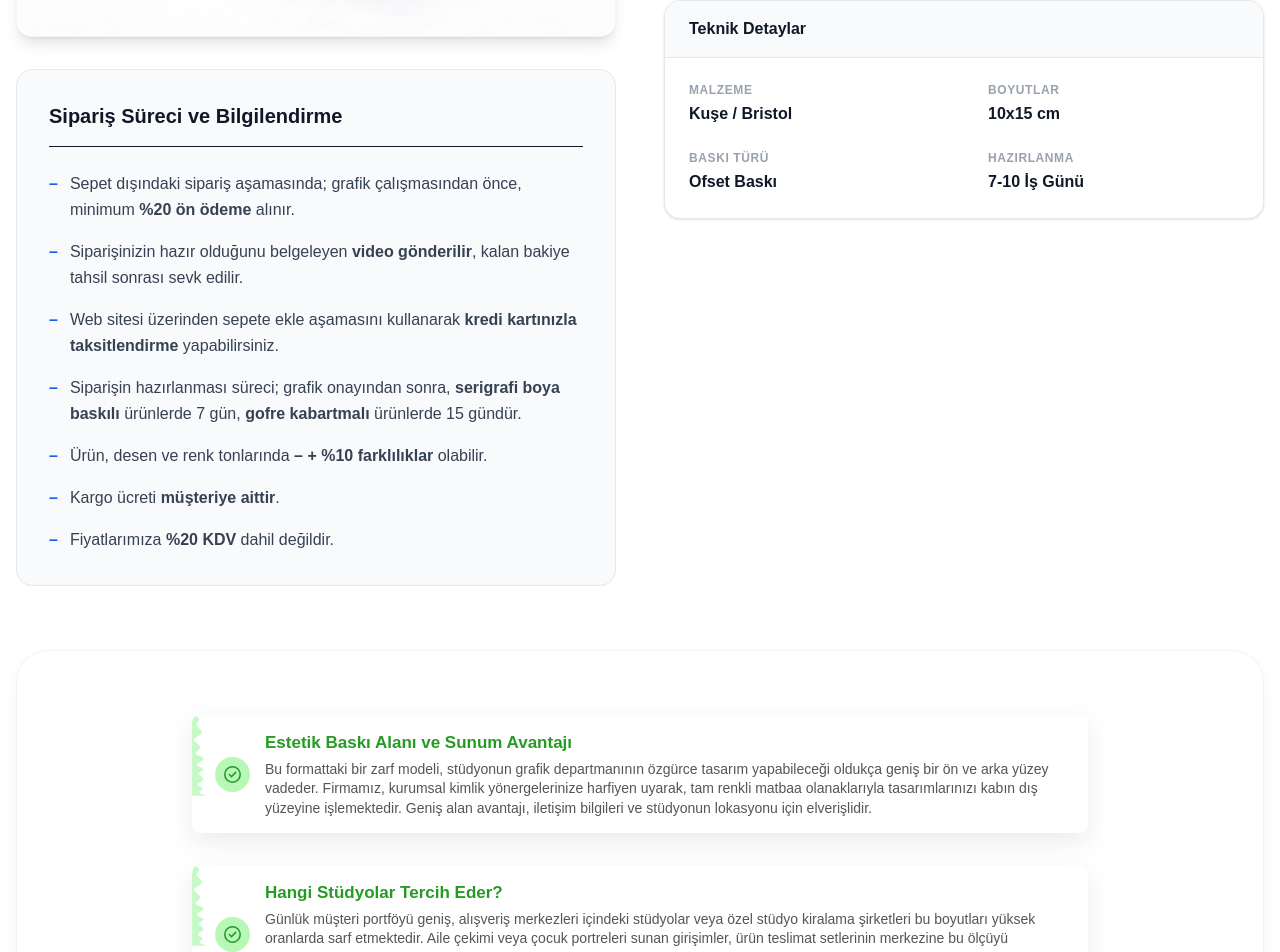
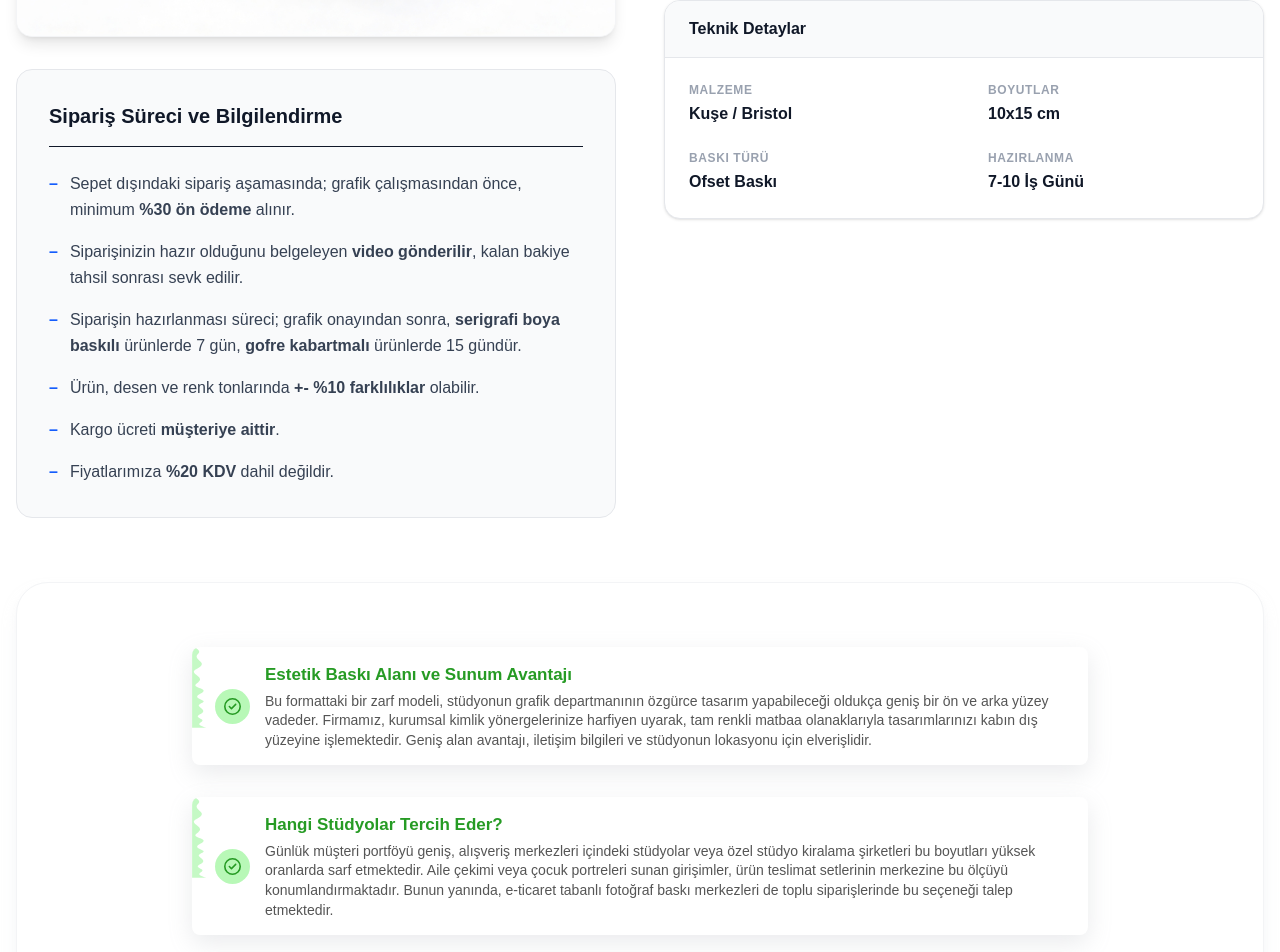
Before and after one commit to MaKiNiST19/vesikalikkabi, a Next.js app: page /urunler/10x15-fotograf-kabi in a window 1280 px wide. Shown: the part 812-1764 px from the top of the page. Built offline with nearby package versions, Linux system fonts and the light colour scheme.

Commit message:
düzenlemeler

```diff
--- a/src/app/urunler/[slug]/page.tsx
+++ b/src/app/urunler/[slug]/page.tsx
@@ -77,23 +77,20 @@ export default async function ProductPage({ params }: { params: Promise<{ slug:
                             <ul className="space-y-4 text-gray-700 leading-relaxed">
                                 <li className="flex gap-3">
                                     <span className="text-blue-600 font-bold">–</span>
-                                    <span>Sepet dışındaki sipariş aşamasında; grafik çalışmasından önce, minimum <strong>%20 ön ödeme</strong> alınır.</span>
+                                    <span>Sepet dışındaki sipariş aşamasında; grafik çalışmasından önce, minimum <strong>%30 ön ödeme</strong> alınır.</span>
                                 </li>
                                 <li className="flex gap-3">
                                     <span className="text-blue-600 font-bold">–</span>
                                     <span>Siparişinizin hazır olduğunu belgeleyen <strong>video gönderilir</strong>, kalan bakiye tahsil sonrası sevk edilir.</span>
                                 </li>
-                                <li className="flex gap-3">
-                                    <span className="text-blue-600 font-bold">–</span>
-                                    <span>Web sitesi üzerinden sepete ekle aşamasını kullanarak <strong>kredi kartınızla taksitlendirme</strong> yapabilirsiniz.</span>
-                                </li>
+
                                 <li className="flex gap-3">
                                     <span className="text-blue-600 font-bold">–</span>
                                     <span>Siparişin hazırlanması süreci; grafik onayından sonra, <strong>serigrafi boya baskılı</strong> ürünlerde 7 gün, <strong>gofre kabartmalı</strong> ürünlerde 15 gündür.</span>
                                 </li>
                                 <li className="flex gap-3">
                                     <span className="text-blue-600 font-bold">–</span>
-                                    <span>Ürün, desen ve renk tonlarında <strong>– + %10 farklılıklar</strong> olabilir.</span>
+                                    <span>Ürün, desen ve renk tonlarında <strong>+- %10 farklılıklar</strong> olabilir.</span>
                                 </li>
                                 <li className="flex gap-3">
                                     <span className="text-blue-600 font-bold">–</span>
--- a/src/app/urunler/page.tsx
+++ b/src/app/urunler/page.tsx
@@ -1,7 +1,7 @@
 import { Metadata } from 'next'
 import { PRODUCTS } from '@/lib/data'
 import ProductCard from '@/components/features/ProductCard'
-import QuoteForm from '@/components/features/QuoteForm'
+
 
 export const metadata: Metadata = {
     title: 'Vesikalık Kabı Modelleri | Tekli ve Çiftli Seçenekler - Pir Reklam',
@@ -43,20 +43,14 @@ export default function ProductsPage() {
                 {/* Fotoğraf Kabı Bölümü */}
                 <div className="mb-12">
                     <h2 className="text-3xl md:text-4xl font-extrabold text-gray-900 mb-8 text-center bg-clip-text text-transparent bg-gradient-to-r from-blue-700 to-indigo-700">Fotoğraf Kabı Modelleri (Özel Ebat)</h2>
-                    <div className="grid sm:grid-cols-2 lg:grid-cols-4 gap-8 items-start max-w-7xl mx-auto">
+                    <div className="grid grid-cols-2 sm:grid-cols-3 md:grid-cols-4 lg:grid-cols-5 xl:grid-cols-6 gap-4 md:gap-8 items-start w-full mx-auto px-4 max-w-[1920px]">
                         {PRODUCTS.filter(p => p.categoryId === 'fotograf-kabi').map((product) => (
                             <ProductCard key={product.id} product={product} />
                         ))}
                     </div>
                 </div>
 
-                <div className="mt-20 max-w-4xl mx-auto bg-white p-8 md:p-12 rounded-2xl shadow-sm border border-gray-200">
-                    <div className="text-center mb-8">
-                        <h2 className="text-2xl font-bold text-gray-900 mb-2">Özel Sipariş & Fiyat Teklifi</h2>
-                        <p className="text-gray-600">Toplu alımlar ve özel baskı talepleriniz için hemen teklif isteyin.</p>
-                    </div>
-                    <QuoteForm />
-                </div>
+
             </div>
         </div>
     )
```
